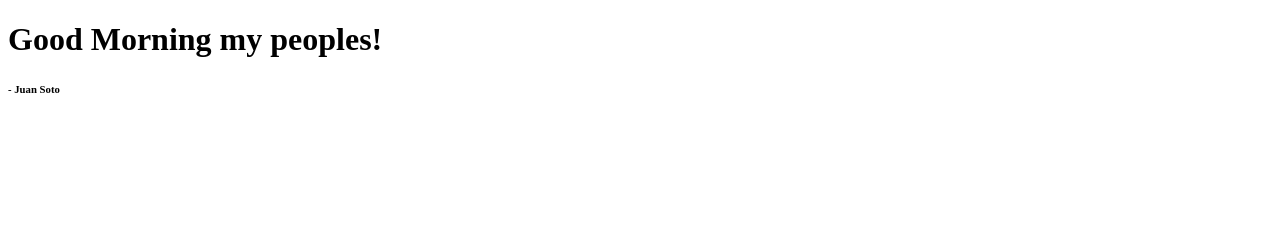
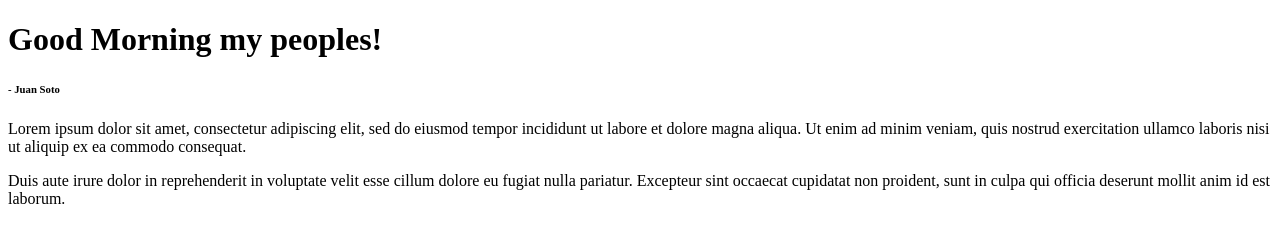
Before and after one commit to regthepadresfan/git_test, a plain HTML site: page index.html in a window 1280 px wide. Drawn offline with Linux system fonts and the light colour scheme.

Commit message:
New edit to index.html

```diff
--- a/index.html
+++ b/index.html
@@ -8,5 +8,9 @@
   <body>
     <h1>Good Morning my peoples!</h1>
     <h6>- Juan Soto</h6>
+    <p>Lorem ipsum dolor sit amet, consectetur adipiscing elit, sed do eiusmod tempor incididunt ut labore et dolore magna aliqua.
+      Ut enim ad minim veniam, quis nostrud exercitation ullamco laboris nisi ut aliquip ex ea commodo consequat.</p>
+    <p>Duis aute irure dolor in reprehenderit in voluptate velit esse cillum dolore eu fugiat nulla pariatur. Excepteur sint occaecat cupidatat non proident,
+      sunt in culpa qui officia deserunt mollit anim id est laborum.</p>
   </body>
 </html>
```
